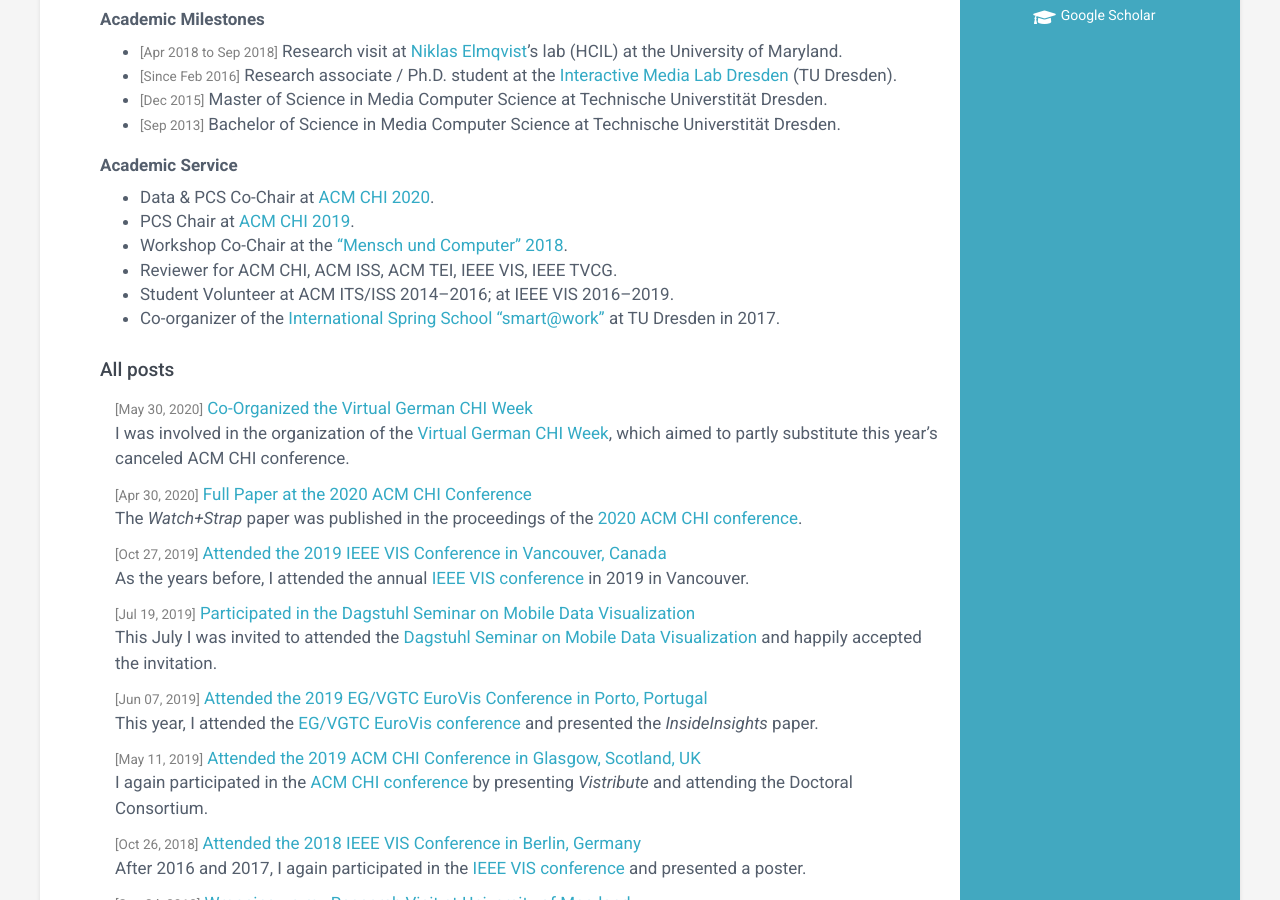
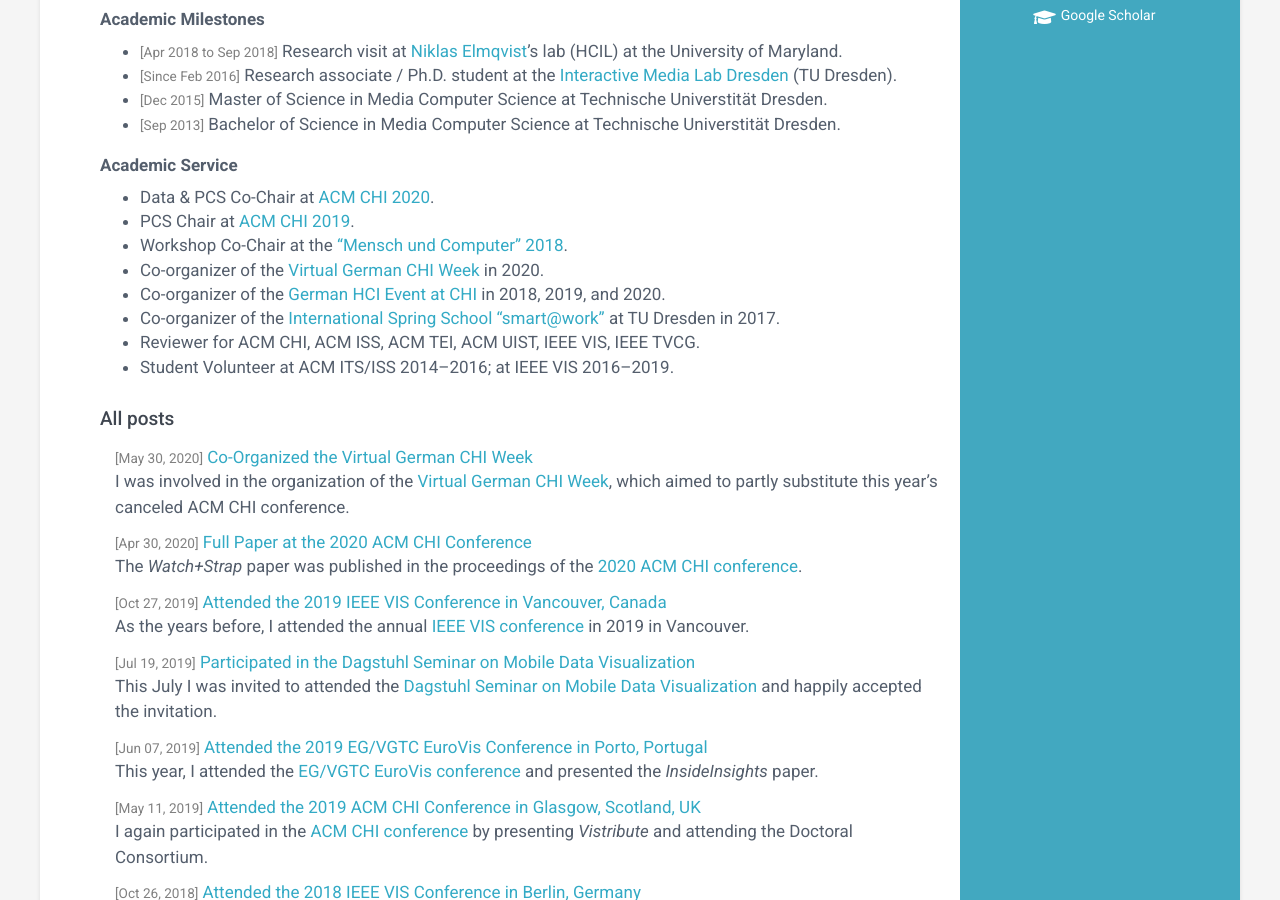
Before and after one commit to tomhorak21/tomhorak21.github.io, a Jekyll site: the page built from about/index.md, in a window 1280 px wide and 900 px high, scrolled down 507 px. Built offline with Jekyll 4.4.1, drawn with Linux system fonts in a browser that asks for light colours.

Commit message:
Updated about page.

```diff
--- a/about/index.md
+++ b/about/index.md
@@ -27,6 +27,8 @@ Two months later, I got the opportunity to start as a Ph.D. student supervised b
 - Data & PCS Co-Chair at [ACM CHI 2020](https://chi2020.acm.org/organizing/).
 - PCS Chair at [ACM CHI 2019](https://chi2019.acm.org/organising/).
 - Workshop Co-Chair at the ["Mensch und Computer" 2018](http://muc2018.mensch-und-computer.de/konferenz/organisation/).
-- Reviewer for ACM CHI, ACM ISS, ACM TEI, IEEE VIS, IEEE TVCG.
+- Co-organizer of the [Virtual German CHI Week](https://www.germanhci.de/events/2020-virtual-chi/) in 2020.
+- Co-organizer of the [German HCI Event at CHI](https://www.germanhci.de/editions/) in 2018, 2019, and 2020.
+- Co-organizer of the [International Spring School "smart@work"](http://smartatwork.org/organizers/) at TU Dresden in 2017.
+- Reviewer for ACM CHI, ACM ISS, ACM TEI, ACM UIST, IEEE VIS, IEEE TVCG.
 - Student Volunteer at ACM ITS/ISS 2014--2016; at IEEE VIS 2016--2019.
-- Co-organizer of the [International Spring School "smart@work"](http://smartatwork.org/organizers/) at TU Dresden in 2017.
```
